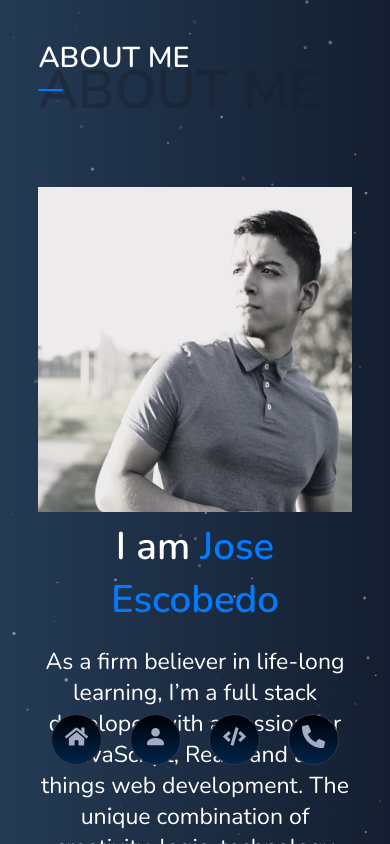
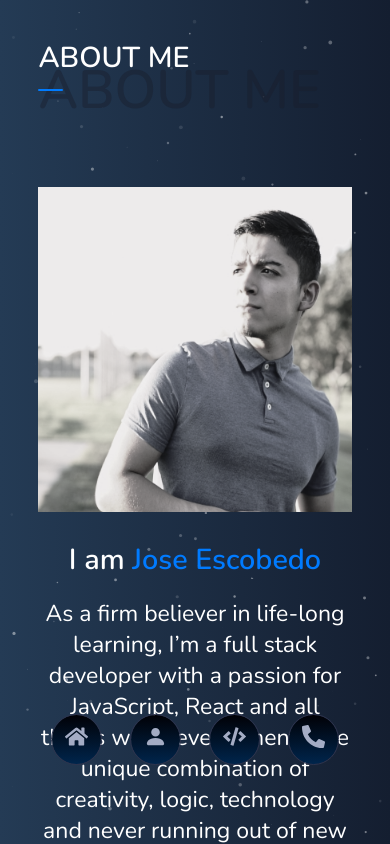
Before and after one commit to Jose-Escobedo/Portfolio-Website, a React (Create React App) app: page /about in a window 390 px wide. Shown: the top 844 px of the page. Built offline with nearby package versions, Linux system fonts and the light colour scheme.

Commit message:
media query 480px omage section h4 and span

```diff
--- a/src/components/About/ImageSection.js
+++ b/src/components/About/ImageSection.js
@@ -103,12 +103,19 @@ const ImageSectionStyled = styled.div`
     @media screen and (max-width: 480px) {
       width: 100%;
       text-align: center;
+      margin-top: 1rem;
       .info p {
         font-size: 0.85rem;
       }
       .info-title p {
         font-size: 0.85rem;
       }
+      h4 {
+        font-size: 1.5rem;
+        span {
+          font-size: 1.5rem;
+        }
+      }
     }
   }
 `;
```
